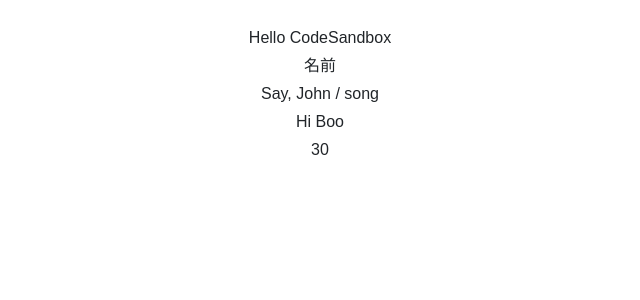
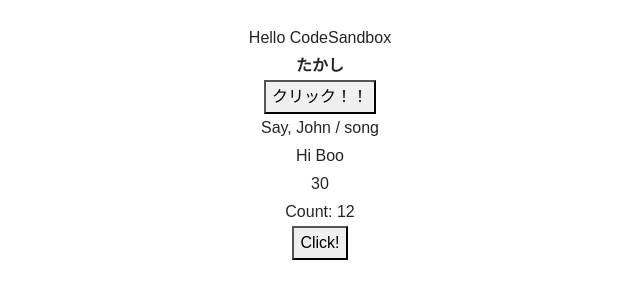
Before and after one commit to BoxPistols/React-R2-Autumn, a React (Create React App) app: page / in a window 1280 px wide. Shown: the top 300 px of the page, without its empty margins (320-960 px from the left). Built offline with nearby package versions, Linux system fonts and the light colour scheme.

Commit message:
hook basic

```diff
--- a/src/App.jsx
+++ b/src/App.jsx
@@ -2,6 +2,7 @@
 import './styles.sass'
 import Basic from './Basic'
 import Article from './components/Article'
+import HookBasic from './hooks/basic'
 
 export default function App() {
 
@@ -9,8 +10,9 @@
   return (
     <div className="App">
       <h1 className="tx-ml"> Hello CodeSandbox</h1>
-      <Basic />
+      <Basic/>
       <Article title="Hi"/>
+      <HookBasic/>
     </div>
   )
 }
--- a/src/Basic.jsx
+++ b/src/Basic.jsx
@@ -1,10 +1,18 @@
 import React from 'react'
 //props 省略
 export default function Basic() {
-  const El = ({name}) =>{
-    return <h1>{name}</h1>
+  const El = ({ name }) => {
+    return <h1 style={{ fontWeight: 800 }}>{name}</h1>
   }
-  return(
-    <El name="名前"/>
+  function handleClick(event, msg) {
+    event.preventDefault()
+    console.log('The link was clicked.')
+    alert(msg)
+  }
+  return (
+    <div>
+      <El name="たかし" />
+      <button onClick={ event => handleClick(event, "react") }>クリック！！</button>
+    </div>
   )
 }
--- a/src/components/Article.jsx
+++ b/src/components/Article.jsx
@@ -17,6 +17,7 @@
   const data = {
     name: 'John',
     creative: 'song',
+    hobby: 'Game'
   }
   return (
     <div>
--- /dev/null
+++ b/src/hooks/basic.jsx
@@ -0,0 +1,28 @@
+/*
+ * useState
+ * useEffect
+ * useMemo
+ * useCallback
+ * useContext
+ * useRef
+*/
+import React, {useState} from 'react'
+
+function HookBasic() {
+  /*
+   * count => state
+   * setCount => 関数
+   * useState() 初期値
+   */
+  const [count, setCount] = useState(12)
+
+  return (
+    <div>
+      <p>Count: {count}</p>
+      {/* setCoyuntに引数を渡して実行 */}
+      <button onClick={() => setCount(preCount => preCount + 1)}> Click!</button>
+    </div>
+  )
+}
+
+export default HookBasic
```
